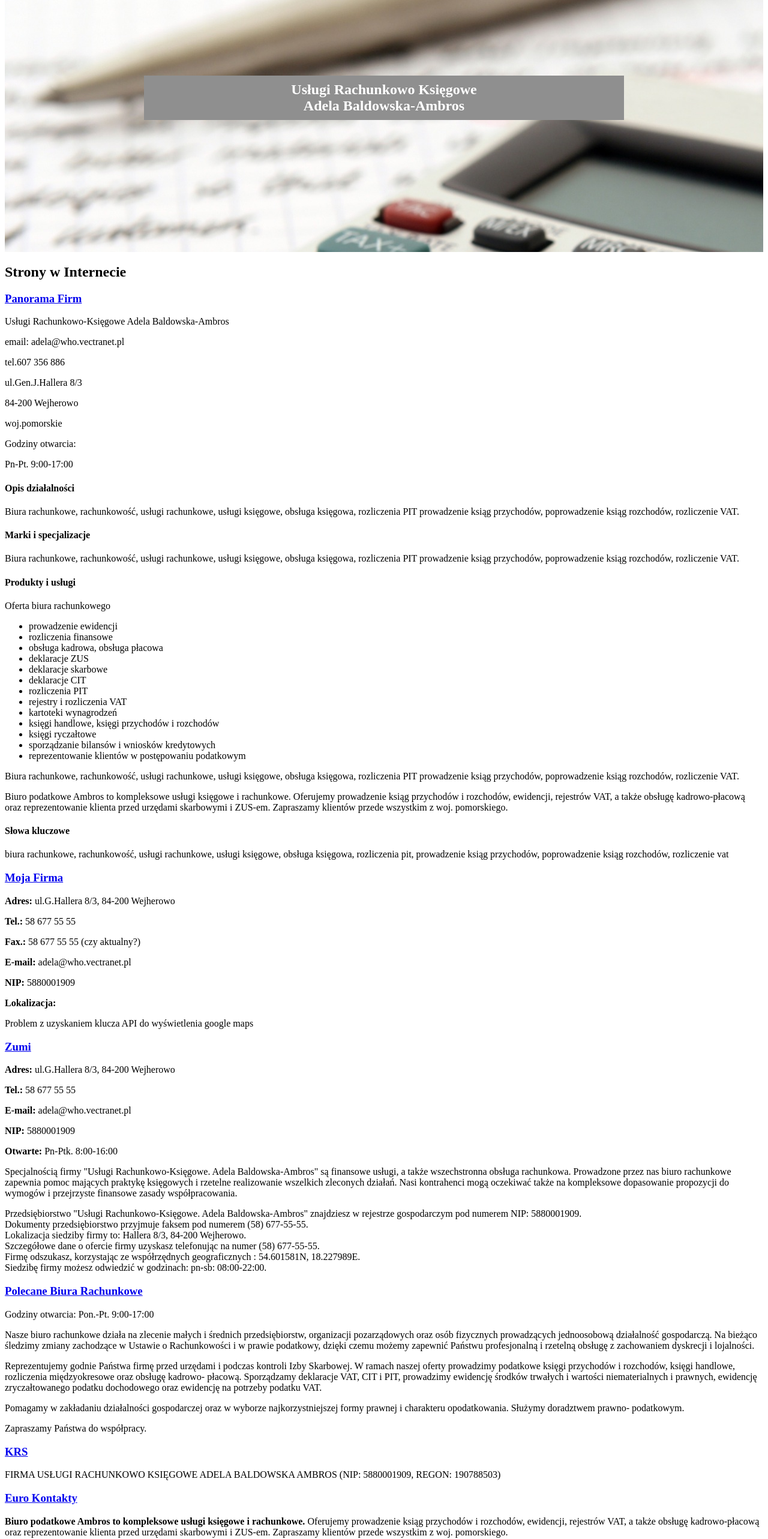
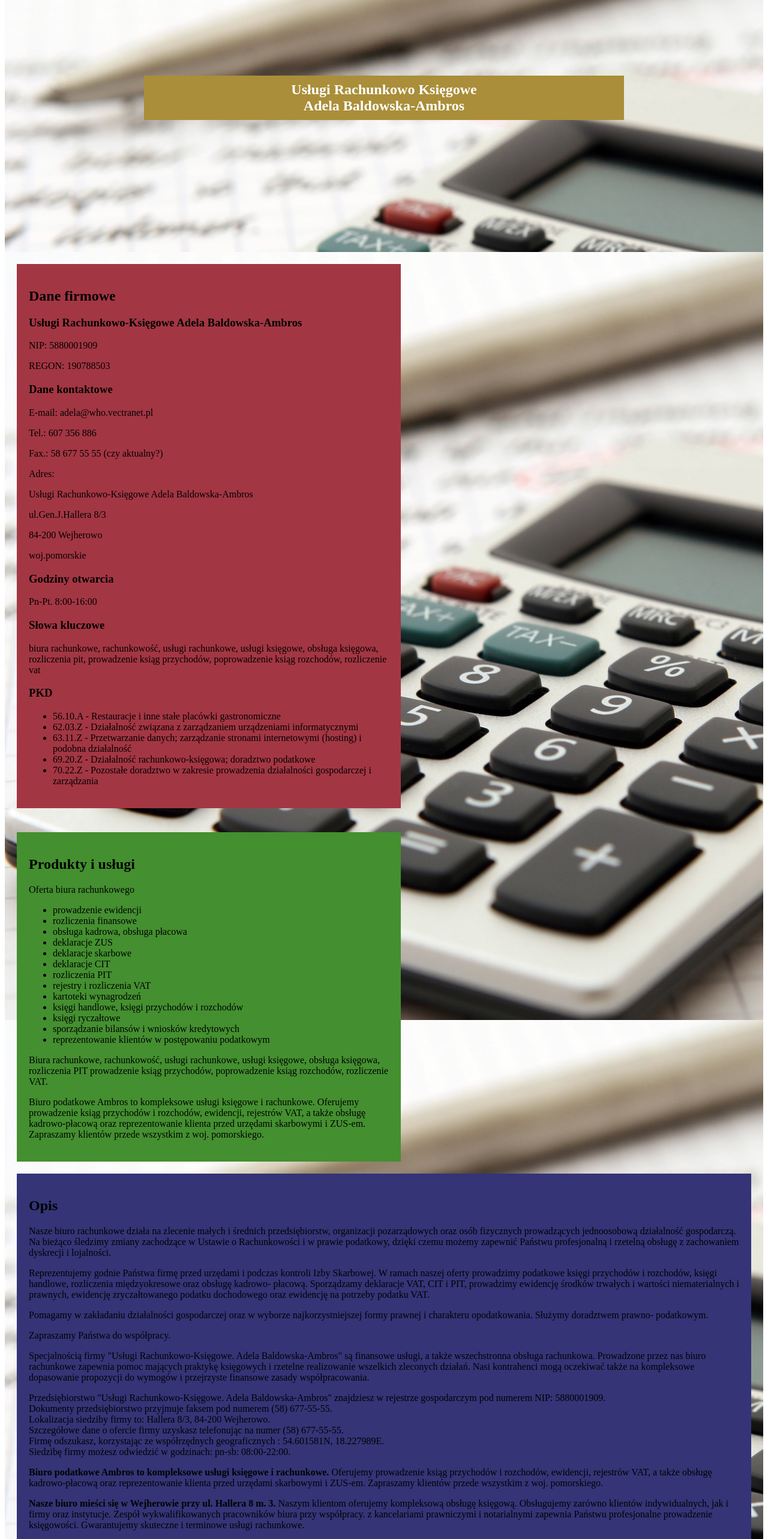
Before and after one commit to jacekambros/adela, a plain HTML site: page www/index.html in a window 1280 px wide. Shown: the part 120-2685 px from the top of the page at 60% size. Drawn offline with Linux system fonts and the light colour scheme.

Commit message:
prosta responsywnosc (600px)

```diff
--- a/www/index.html
+++ b/www/index.html
@@ -2,6 +2,9 @@
 <html lang="pl">
 	<head>
 		<meta charset="UTF-8">
+		<!-- Słowa kluczowe max 25 fraz -->
+		<meta name="Keywords" content="Biura rachunkowe, rachunkowość, usługi rachunkowe, usługi księgowe, obsługa księgowa, rozliczenia PIT prowadzenie ksiąg przychodów, poprowadzenie ksiąg rozchodów, rozliczenie VAT,
+		Rachunkowość uslugi, zeznania podatkowe pit, biuro podatkowe, obsługa kompleksowa, prowadzenie księgowości, ryczałt, rewidenci, Rachunkowość usługi, księgi przychodów, Biura - rachunkowe Podatkowi doradcy, deklaracja VAT, rozliczenia PIT, kadry płacy, księgowość, biura podatkowe, usługi księgowe, kadry, rachunkowość, Finanse ubezpieczenia, Usługi rachunkowe księgowe, VAT, doradztwo podatkowe, biuro rachunkowe, Rachunkowość - Usługi, deklaracje skarbowe, księgi handlowe, obsługa księgowa, księgi podatkowe, księgi przychodów i rozchodów, płace, księgowa" />
 		<title>Materiały Projekt_01_17</title>
 		<link rel="stylesheet" href="style/style.css">
 
@@ -20,34 +23,39 @@
 			</h1>
 		</div>
 	</section>
-	<section>
-		<h2>Strony w Internecie</h2>
+	<section class="informacje">
+		<div class="dane_i_produkty">
+			<div class="dane">
+				<h2>Dane firmowe</h2>
 				<div>
-				<h3><a href="https://panoramafirm.pl/pomorskie,wejherowski,wejherowo,hallera,8_3/uslugi_rachunkowo_ksiegowe_adela_baldowska_ambros-oxtxfz_and.html">Panorama Firm</a></h3>
-				<div>
-					<div>
-						<div>
+					<h3>Usługi Rachunkowo-Księgowe Adela Baldowska-Ambros</h3>
+					<p>NIP: 5880001909</p>
+					<p>REGON: 190788503</p>
+					<h3>Dane kontaktowe</h3>
+					<p>E-mail: adela@who.vectranet.pl</p>
+					<p>Tel.: 607 356 886</p>
+					<p>Fax.: 58 677 55 55 (czy aktualny?)</p>
+					<p>Adres:</p>
 					<p>Usługi Rachunkowo-Księgowe Adela Baldowska-Ambros</p>
-							<p>email: adela@who.vectranet.pl</p>
-							<p>tel.607 356 886</p>
 					<p>ul.Gen.J.Hallera 8/3</p>
 					<p>84-200 Wejherowo</p>
 					<p>woj.pomorskie</p>
-						</div>
-						<div>
-							<p>Godziny otwarcia:</p>
-							<p>Pn-Pt. 9:00-17:00</p>
+					<h3>Godziny otwarcia</h3>
+					<p>Pn-Pt. 8:00-16:00</p>
+					<h3>Słowa kluczowe</h3>
+					<p>biura rachunkowe, rachunkowość, usługi rachunkowe, usługi księgowe, obsługa księgowa, rozliczenia pit, prowadzenie ksiąg przychodów, poprowadzenie ksiąg rozchodów, rozliczenie vat</p>
+					<h3>PKD</h3>
+					<ul>
+					<li>56.10.A - Restauracje i inne stałe placówki gastronomiczne</li>
+					<li>62.03.Z - Działalność związana z zarządzaniem urządzeniami informatycznymi</li>
+					<li>63.11.Z - Przetwarzanie danych; zarządzanie stronami internetowymi (hosting) i podobna działalność</li>
+					<li>69.20.Z - Działalność rachunkowo-księgowa; doradztwo podatkowe</li>
+					<li>70.22.Z - Pozostałe doradztwo w zakresie prowadzenia działalności gospodarczej i zarządzania</li>
+					</ul>
 				</div>
 			</div>
-					<h4>Opis działalności</h4>
-					<div>
-						Biura rachunkowe, rachunkowość, usługi rachunkowe, usługi księgowe, obsługa księgowa, rozliczenia PIT prowadzenie ksiąg przychodów, poprowadzenie ksiąg rozchodów, rozliczenie VAT.
-					</div>
-					<h4>Marki i specjalizacje</h4>
-					<div>
-						Biura rachunkowe, rachunkowość, usługi rachunkowe, usługi księgowe, obsługa księgowa, rozliczenia PIT prowadzenie ksiąg przychodów, poprowadzenie ksiąg rozchodów, rozliczenie VAT.
-					</div>
-					<h4>Produkty i usługi</h4>
+			<div class="produkty">
+				<h2>Produkty i usługi</h2>
 				<p>Oferta biura rachunkowego</p>
 				<ul>
 					<li>prowadzenie ewidencji</li>
@@ -70,36 +78,15 @@
 				<p>
 					Biuro podatkowe Ambros to kompleksowe usługi księgowe i rachunkowe. Oferujemy prowadzenie ksiąg przychodów i rozchodów, ewidencji, rejestrów VAT, a także obsługę kadrowo-płacową oraz reprezentowanie klienta przed urzędami skarbowymi i ZUS-em. Zapraszamy klientów przede wszystkim z woj. pomorskiego.
 				</p>
-					<h4>Słowa kluczowe</h4>
-					<p>
-						biura rachunkowe, rachunkowość, usługi rachunkowe, usługi księgowe, obsługa księgowa, rozliczenia pit, prowadzenie ksiąg przychodów, poprowadzenie ksiąg rozchodów, rozliczenie vat
-					</p>
-				</div>
-			<!-- INFOR - Moja Firma -->
-			<h3>
-				<a href="http://mojafirma.infor.pl/biuro-rachunkowe/biuro/6015,Uslugi-Rachunkowo--Ksiegowe-Adela-Baldowska--Ambros.html">Moja Firma</a>
-			</h3>
-			<div>
-				<div>
-					<p><strong>Adres: </strong>ul.G.Hallera 8/3, 84-200 Wejherowo</p>
-					<p><strong>Tel.: </strong> 58 677 55 55</p>
-					<p><strong>Fax.: </strong> 58 677 55 55 (czy aktualny?)</p>
-					<p><strong>E-mail: </strong>adela@who.vectranet.pl</p>
-					<p><strong>NIP: </strong>5880001909</p>
-					<p><strong>Lokalizacja: </strong></p>
-					<p><comment>Problem z uzyskaniem klucza API do wyświetlenia google maps</comment></p>
 			</div>
 		</div>
-			<!-- ZUMI -->
-			<h3><a href="http://www.zumi.pl/1988405,Uslugi_Rachunkowo-Ksiegowe._Adela_Baldowska-Ambros,Wejherowo,firma.html">Zumi</a>
-			</h3>
+		<div class="opis">
+			<h2>Opis</h2>
 			<div>
-				<div>
-					<p><strong>Adres: </strong>ul.G.Hallera 8/3, 84-200 Wejherowo</p>
-					<p><strong>Tel.: </strong> 58 677 55 55</p>
-					<p><strong>E-mail: </strong>adela@who.vectranet.pl</p>
-					<p><strong>NIP: </strong>5880001909</p>
-					<p><strong>Otwarte: </strong>Pn-Ptk. 8:00-16:00</p>
+				<p>Nasze biuro rachunkowe działa na zlecenie małych i średnich przedsiębiorstw, organizacji pozarządowych oraz osób fizycznych prowadzących jednoosobową działalność gospodarczą. Na bieżąco śledzimy zmiany zachodzące w Ustawie o Rachunkowości i w prawie podatkowy, dzięki czemu możemy zapewnić Państwu profesjonalną i rzetelną obsługę z zachowaniem dyskrecji i lojalności.</p>
+				<p>Reprezentujemy godnie Państwa firmę przed urzędami i podczas kontroli Izby Skarbowej. W ramach naszej oferty prowadzimy podatkowe księgi przychodów i rozchodów, księgi handlowe, rozliczenia międzyokresowe oraz obsługę kadrowo- płacową. Sporządzamy deklaracje VAT, CIT i PIT, prowadzimy ewidencję środków trwałych i wartości niematerialnych i prawnych, ewidencję zryczałtowanego podatku dochodowego oraz ewidencję na potrzeby podatku VAT.</p>
+				<p>Pomagamy w zakładaniu działalności gospodarczej oraz w wyborze najkorzystniejszej formy prawnej i charakteru opodatkowania. Służymy doradztwem prawno- podatkowym. </p>
+				<p>Zapraszamy Państwa do współpracy.</p>
 			</div>
 			<div>
 				<p>Specjalnością firmy "Usługi Rachunkowo-Księgowe. Adela Baldowska-Ambros" są finansowe usługi, a także wszechstronna obsługa rachunkowa. Prowadzone przez nas biuro rachunkowe zapewnia pomoc mających praktykę księgowych i rzetelne realizowanie wszelkich zleconych działań. Nasi kontrahenci mogą oczekiwać także na kompleksowe dopasowanie propozycji do wymogów i przejrzyste finansowe zasady współpracowania.</p>
@@ -112,31 +99,6 @@
 				Siedzibę firmy możesz odwiedzić w godzinach: pn-sb: 08:00-22:00.<br>
 				</p>
 			</div>
-			</div>
-			<!-- Polecane Biura Rachunkowe -->
-			<div>
-				<h3><a href="http://www.polecanebiurarachunkowe.pl/uslugi-rachunkowo-ksiegowe-adela-baldowska-ambros">Polecane Biura Rachunkowe</a>
-				</h3>
-				<div>
-					<p>Godziny otwarcia: Pon.-Pt. 9:00-17:00 </p>
-					<p>Nasze biuro rachunkowe działa na zlecenie małych i średnich przedsiębiorstw, organizacji pozarządowych oraz osób fizycznych prowadzących jednoosobową działalność gospodarczą. Na bieżąco śledzimy zmiany zachodzące w Ustawie o Rachunkowości i w prawie podatkowy, dzięki czemu możemy zapewnić Państwu profesjonalną i rzetelną obsługę z zachowaniem dyskrecji i lojalności.</p>
-					<p>Reprezentujemy godnie Państwa firmę przed urzędami i podczas kontroli Izby Skarbowej. W ramach naszej oferty prowadzimy podatkowe księgi przychodów i rozchodów, księgi handlowe, rozliczenia międzyokresowe oraz obsługę kadrowo- płacową. Sporządzamy deklaracje VAT, CIT i PIT, prowadzimy ewidencję środków trwałych i wartości niematerialnych i prawnych, ewidencję zryczałtowanego podatku dochodowego oraz ewidencję na potrzeby podatku VAT.</p>
-					<p>Pomagamy w zakładaniu działalności gospodarczej oraz w wyborze najkorzystniejszej formy prawnej i charakteru opodatkowania. Służymy doradztwem prawno- podatkowym. </p>
-					<p>Zapraszamy Państwa do współpracy.</p>
-				</div>
-			</div>
-			<!-- KRS -->
-			<div>
-				<h3><a href="http://www.krs-online.com.pl/firma-uslugi-rachunkowo-ksiegowe-adela-krs-834269.html">KRS</a>
-				</h3>
-				<div>
-					<p>FIRMA USŁUGI RACHUNKOWO KSIĘGOWE ADELA BALDOWSKA AMBROS (NIP: 5880001909, REGON: 190788503)</p>
-				</div>
-			</div>
-			<!-- Euro Kontakty -->
-			<div>
-				<h3><a href="http://www.eurokontakty.pl/finanse/biura-rachunkowe/uslugi-rachunkowo-ksiegowe-adela-baldowska-ambros.html">Euro Kontakty</a>
-				</h3>
 			<div>
 				<p><strong>Biuro podatkowe Ambros to kompleksowe usługi księgowe i rachunkowe. </strong>Oferujemy prowadzenie ksiąg przychodów i rozchodów, ewidencji, rejestrów VAT, a także obsługę kadrowo-płacową oraz reprezentowanie klienta przed urzędami skarbowymi i ZUS-em. Zapraszamy klientów przede wszystkim z woj. pomorskiego.
 				</p>
@@ -152,51 +114,9 @@
 				</p>
 			</div>
 		</div>
-			<!-- Baza Firm i Przedsiębiorców -->
-			<div>
-				<h3><a href="http://www.bfip.pl/item,Uslugi_Rachunkowo_-_Ksiegowe_Adela_Baldowska_-_Ambros.html">Baza Firm i Przedsiębiorców</a>
-				</h3>
-				<div>
-					<h4>Godziny pracy</h4>
-					<p>Pn.-Pt.:8:00-16:00</p>
-					<h4>Oferta</h4>
-					<ul>
-					<li>księgi handlowe</li>
-					<li>księgi podatkowe</li>
-					<li>rachunkowość</li>
-					<li>księgowość</li>
-					<li>Vat</li>
-					<li>płace, kadry</li>
-					</ul>
-					<h4>Słowa kluczowe</h4>
-					<p>Usługi rachunkowe, Usługi rachunkowe pomorskie, Usługi księgowe Wejherowo, Biuro rachunkowe Wejherowo, Biuro księgowe Wejherowo, rachunkowość Wejherowo, księgowość Wejherowo, VAT, księgi handlowe, księgi podatkowe
-					</p>
-				</div>
-			</div>
-			<!-- PiF 24 -->
-			<div>
-				<h3><a href="http://www.pif24.pl/item,Uslugi_Rachunkowo-KsiegoweAdela_Baldowska-Ambros.html">PiF24</a>
-				</h3>
-				<p>Hmmm... </p>
-			</div>
-			<div>
-				<h3><a href="http://www.money.pl/rejestr-firm/nip/588-00-01-909/kod-pocztowy/84-200/">WP money</a>
-				</h3>
-				<div>
-					<h4>Forma prawna</h4>
-					<p>Jednoosobowa własność prywatna</p>
-					<h4>PKD</h4>
-					<ul>
-					<li>56.10.A - Restauracje i inne stałe placówki gastronomiczne</li>
-					<li>62.03.Z - Działalność związana z zarządzaniem urządzeniami informatycznymi</li>
-					<li>63.11.Z - Przetwarzanie danych; zarządzanie stronami internetowymi (hosting) i podobna działalność</li>
-					<li>69.20.Z - Działalność rachunkowo-księgowa; doradztwo podatkowe</li>
-					<li>70.22.Z - Pozostałe doradztwo w zakresie prowadzenia działalności gospodarczej i zarządzania</li>
-					</ul>
-					<p>Money.pl Sp. z o.o. informuje, że dane pochodzą z zewnętrznej bazy firmy Bisnode</p>
-				</div>
-			</div>
-		<div>
+		<hr>
+
+
 	</section>
 	<footer>
 		<p>by JA</p>
--- a/www/style/style.css
+++ b/www/style/style.css
@@ -1,6 +1,50 @@
+body {
+
+}
+
+header {
+	background: #FFEAAA;
+}
+
+.informacje {
+	background: url("../img/accountant-accounting-adviser-advisor-159804.jpeg");
+
+}
+.dane_i_produkty {
+
+}
+.dane {
+	float: left;
+	background: #A33643;
+	max-width: 600px;
+	margin: 20px 20px;
+	padding: 20px 20px;
+
+}
+
+.produkty {
+	float: left;
+	background: #448F30;
+	max-width: 600px;
+	margin: 20px 20px;
+	padding: 20px 20px;
+
+	}
+
+.opis {
+	background: #343477;
+	clear: both;
+	max-width: 1280px;
+	margin: 20px 20px;
+	padding: 20px 20px;
+
+
+	}
+
 .container {
-	background: #8F8F8F;
+	background: #AA8E39;
 	max-width: 800px;
+	min-width: 200px;
 	margin: 0 auto;
 }
 
@@ -12,7 +56,7 @@
 .banner {
 	color: #FFFFFF;
 	background: #000000;
-	padding: 200px 200px;
+	padding: 200px 100px;
 	background: url("../img/accountant-accounting-adviser-advisor-159804.jpeg") -2000px -100px;
 
 }
```
Also changed, not shown: www/colors/paletton.txt (added). Lines whose indentation alone changed are shown as unchanged.
